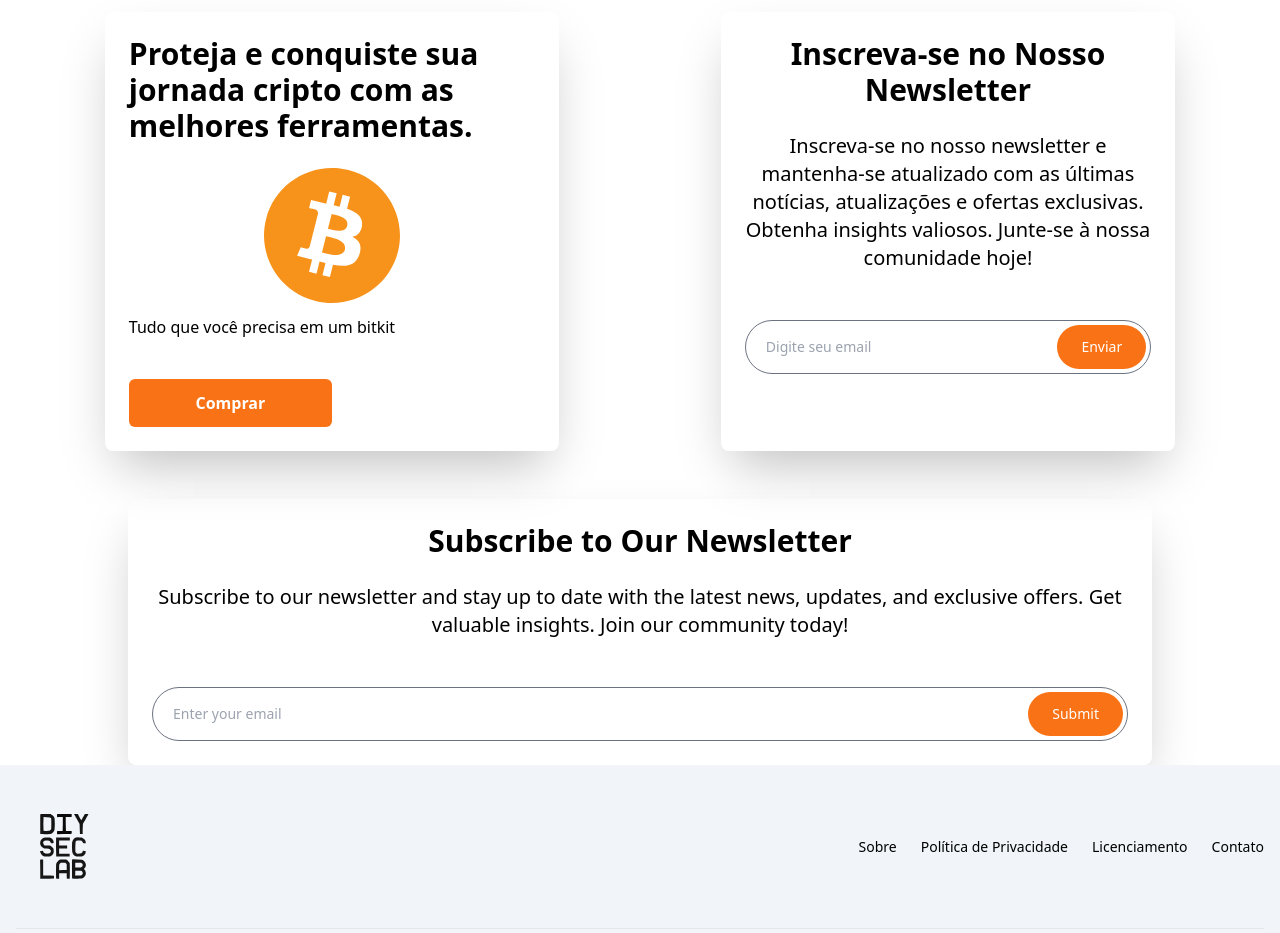
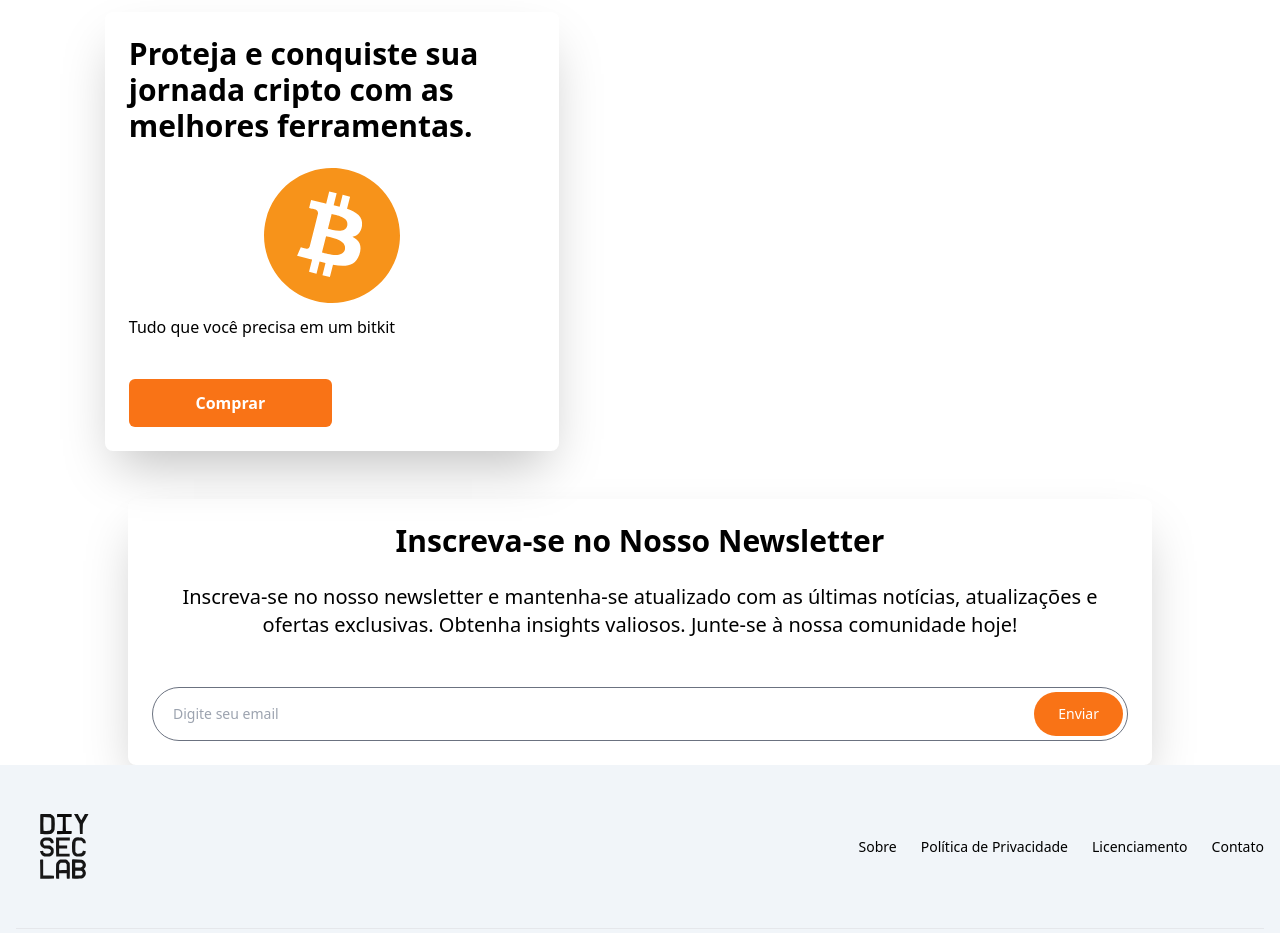
Before and after one commit to Lucasqc04/john-galt, a React (Vite) app: page /1 in a window 1280 px wide. Shown: the part 2940-3873 px from the top of the page. Built offline with nearby package versions, Linux system fonts and the light colour scheme; no server answers; what tailwindcss-animated would draw is missing.

Commit message:
feat(newsletter): move newsletter

```diff
--- a/src/view/screens/partials/Newsletter/Newsletter.tsx
+++ b/src/view/screens/partials/Newsletter/Newsletter.tsx
@@ -1,13 +1,15 @@
 import { useState } from 'react';
 import { FormProvider, SubmitHandler, useForm } from 'react-hook-form';
+import { useTranslation } from 'react-i18next';
 import { InsertNewsletter } from '../../../../domain/entities/Newsletter.entity';
 import { UseCases } from '../../../../domain/usecases/UseCases';
 import { Loader } from '../../../components/Loader';
 
 export function Newsletter() {
   const [loading, setLoading] = useState<boolean>(false);
+  const { t } = useTranslation();
+
   const form = useForm<InsertNewsletter>();
-
   const { register, handleSubmit } = form;
 
   const onSubmit: SubmitHandler<InsertNewsletter> = async (data) => {
@@ -36,12 +38,10 @@ export function Newsletter() {
     <div className="mx-auto bg-white dark:bg-gray-600 w-[80%] p-6 rounded-lg shadow-2xl">
       <div>
         <h3 className="dark:text-white text-2xl md:text-3xl font-bold text-center">
-          Subscribe to Our Newsletter
+          {t('NewsletterTitle')}
         </h3>
         <p className="text-xl mt-6 dark:text-white text-center">
-          Subscribe to our newsletter and stay up to date with the latest news,
-          updates, and exclusive offers. Get valuable insights. Join our
-          community today!
+          {t('NewsletterDescription')}
         </p>
         <FormProvider {...form}>
           <form
@@ -50,7 +50,7 @@ export function Newsletter() {
           >
             <input
               type="email"
-              placeholder="Enter your email"
+              placeholder={t('NewsletterEmailPlaceholder')}
               className="text-gray-300 w-full outline-none bg-transparent text-sm px-4 py-3"
               {...register('email')}
             />
@@ -58,7 +58,7 @@ export function Newsletter() {
               type="submit"
               className="bg-orange-500 text-white hover:bg-orange-300 transition-all dark:text-white text-sm rounded-full px-6 py-3"
             >
-              Submit
+              {t('NewsletterSubmitButton')}
             </button>
           </form>
         </FormProvider>
--- a/src/view/screens/partials/Services.tsx
+++ b/src/view/screens/partials/Services.tsx
@@ -26,30 +26,6 @@ export function Services() {
             {t('ServiceGetInTouchButton')}
           </button>
         </div>
-
-        <div className="mx-auto bg-white dark:bg-gray-600 w-[80%] p-6 rounded-lg shadow-2xl">
-          <div>
-            <h3 className="dark:text-white text-2xl md:text-3xl font-bold text-center">
-              {t('NewsletterTitle')}
-            </h3>
-            <p className="text-xl mt-6 dark:text-white text-center">
-              {t('NewsletterDescription')}
-            </p>
-            <div className="bg-transparent border border-gray-500 flex p-1 rounded-full mt-12">
-              <input
-                type="email"
-                placeholder={t('NewsletterEmailPlaceholder')}
-                className="text-gray-300 w-full outline-none bg-transparent text-sm px-4 py-3"
-              />
-              <button
-                type="button"
-                className="bg-orange-500 text-white hover:bg-orange-300 transition-all dark:text-white text-sm rounded-full px-6 py-3"
-              >
-                {t('NewsletterSubmitButton')}
-              </button>
-            </div>
-          </div>
-        </div>
       </div>
     </div>
   );
```
